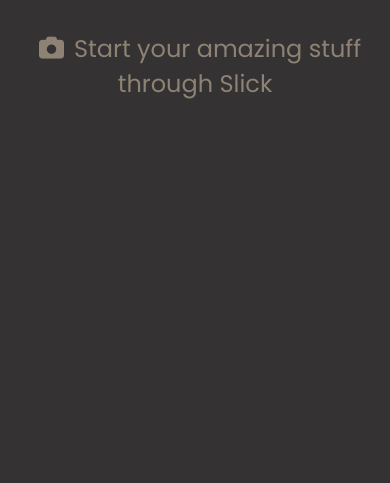
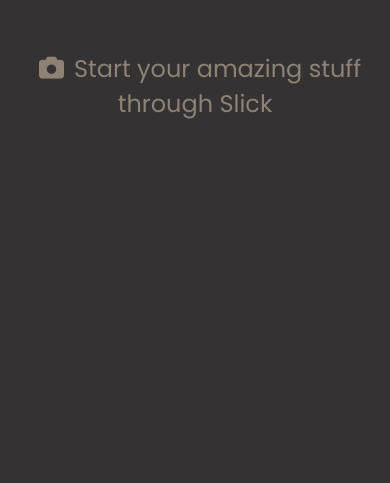
Before and after one commit to Limuthu/Slick-App-Website, a plain HTML site: page index.html in a window 390 px wide. Shown: the part 358-841 px from the top of the page. Drawn offline with Linux system fonts and the light colour scheme.

Commit message:
Fixed the  home section
Fixed the home section a bit in mobile devices

```diff
--- a/styles/styles.css
+++ b/styles/styles.css
@@ -110,7 +110,7 @@
     align-self: center;
     justify-self: center;
     text-align: center;
-    margin-bottom: 80px;
+    margin-bottom: 40px;
 }
 
 .fa-camera {
```
